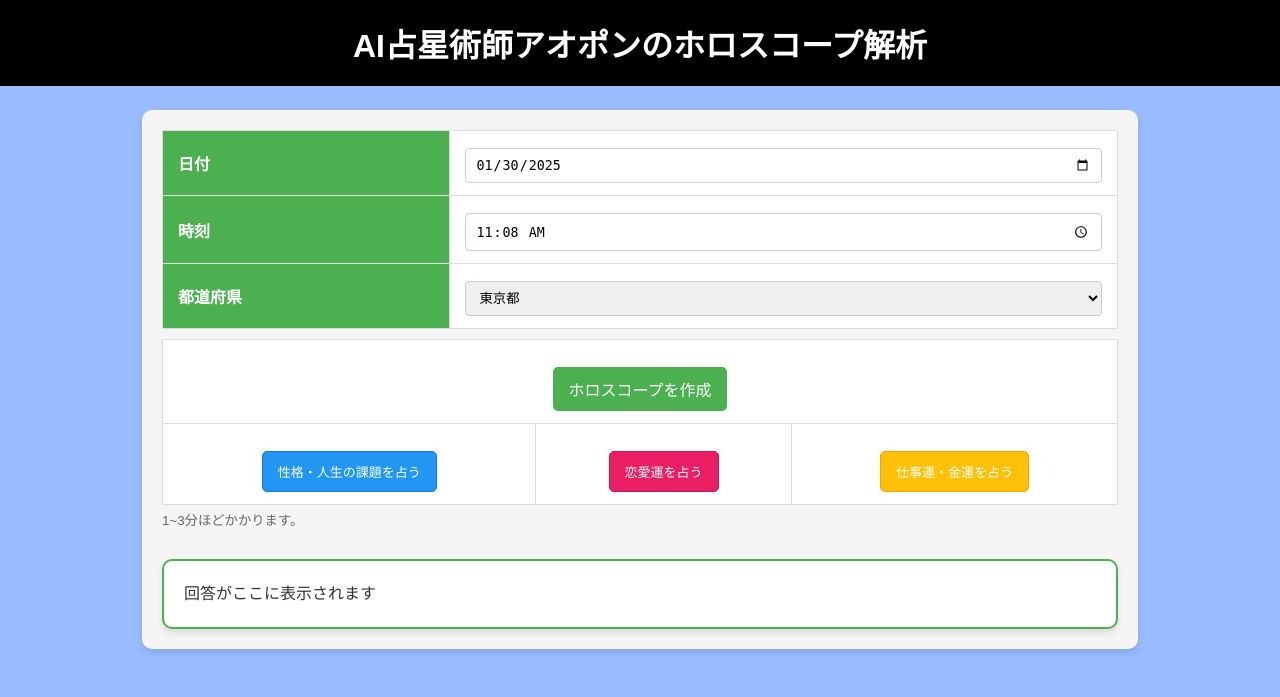
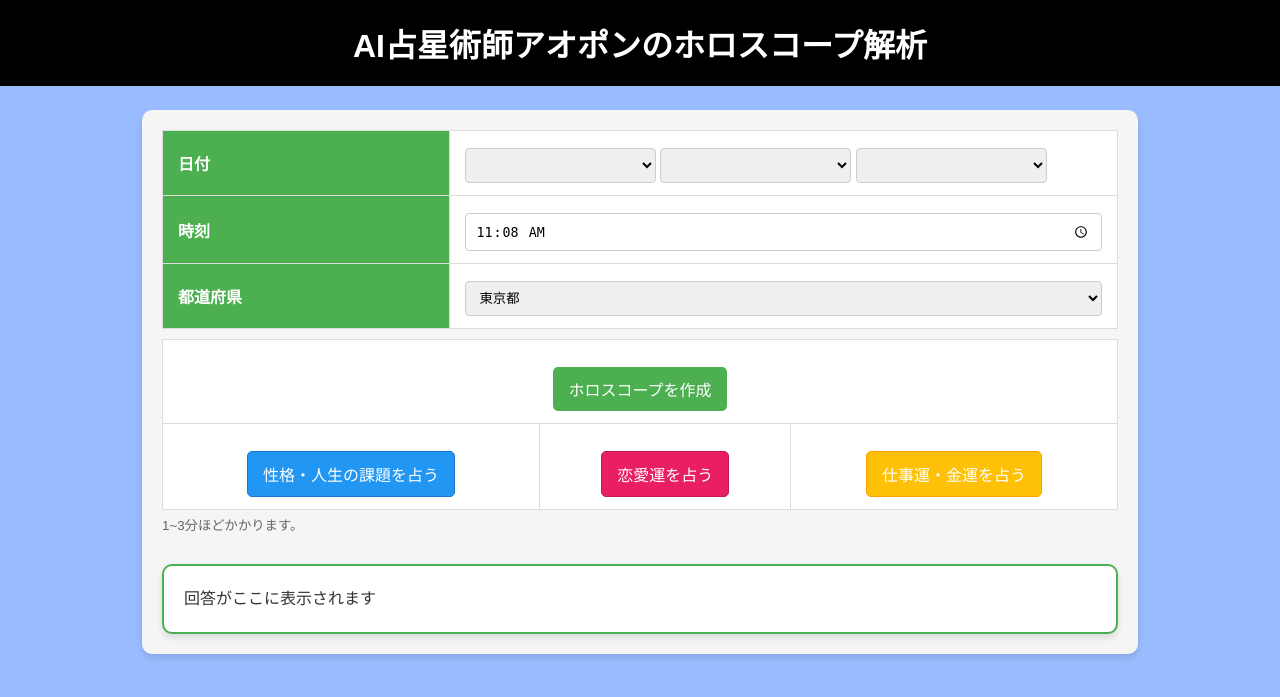
Before and after one commit to YutaAoyagi2018/aihoroscope, a Django app: template horoscope_app/templates/horoscope_app/index.html in a window 1280 px wide. Shown: the top 697 px of the page. Run offline with Django 5.2, Linux system fonts and the light colour scheme; the template is opened without the code that fills it: most values are stand-ins (such as "Sample title", 1, 10 or a date in 2020); some libraries are stand-ins or nearby versions.

Commit message:
日付選択修正

```diff
--- a/aihoroscope/settings.py
+++ b/aihoroscope/settings.py
@@ -27,7 +27,7 @@ SECRET_KEY = 'django-insecure-7*+2g^2tr48q6fl!z8&6%)gwq90usyk#t@#0isz=t*9jpez^(z
 # SECURITY WARNING: don't run with debug turned on in production!
 DEBUG = True
 
-ALLOWED_HOSTS = ["aihoroscope.onrender.com"]
+ALLOWED_HOSTS = ["aihoroscope.onrender.com",'localhost']
 
 
 # Application definition
--- a/horoscope_app/templates/horoscope_app/index.html
+++ b/horoscope_app/templates/horoscope_app/index.html
@@ -217,10 +217,19 @@
         }
 
         /* セレクトボックスやインプットのスタイル */
-        #horoscope-form input[type="date"],
         #horoscope-form input[type="time"],
         #horoscope-form select {
             width: 100%;
+            padding: 8px 10px;
+            margin-top: 5px;
+            border: 1px solid #ccc;
+            border-radius: 4px;
+        }
+        /* セレクトボックスやインプットのスタイル */
+        #horoscope-form select[name="year"],
+        #horoscope-form select[name="month"],
+        #horoscope-form select[name="day"] {
+            width: 30%;
             padding: 8px 10px;
             margin-top: 5px;
             border: 1px solid #ccc;
@@ -450,7 +459,27 @@
                                     <tr>
                                         <th>日付</th>
                                         <td>
-                                            <input type="date" id="date-input" name="date" required min="1900-01-01" max="2100-12-31">
+                                            <!-- <input type="date" id="date-input" name="date" required min="1900-01-01" max="2100-12-31"> -->
+                                            <!-- <input type="number" id="year-input" name="year" required > -->
+                                            <select name="year" id="year-select">
+                                                {% for year in years %}
+                                                    <option value="{{ year }}">{{ year }}</option>
+                                                {% endfor %}
+                                            </select>
+
+                                            <select name="month" id="month-select">
+                                                {% for month in months %}
+                                                    <option value="{{ month }}">{{ month }}</option>
+                                                {% endfor %}
+                                            </select>
+
+                                            <select name="day" id="day-select">
+                                                {% for day in days %}
+                                                    <option value="{{ day }}">{{ day }}</option>
+                                                {% endfor %}
+                                            </select>
+                                            <!-- <input type="number" id="month-input" name="month" required >
+                                            <input type="number" id="day-input" name="day" required > -->
                                         </td>
                                     </tr>
                                     <tr>
@@ -538,17 +567,17 @@
                                 <!-- 解析するボタン -->
                                 <tr>
                                     <td style="text-align: center;">
-                                        <button type="submit" id="submit-button1" style="font-size: small;">性格・人生の課題を占う</button>
+                                        <button type="submit" id="submit-button1">性格・人生の課題を占う</button>
                                         <div id="spinner1" class="spinner" style="display: none;"></div>
                                     </td>
 
                                     <td style="text-align: center;">
-                                        <button type="submit" id="submit-button2" style="font-size: small;">恋愛運を占う</button>
+                                        <button type="submit" id="submit-button2">恋愛運を占う</button>
                                         <div id="spinner2" class="spinner" style="display: none;"></div>
                                     </td>
 
                                     <td style="text-align: center;">
-                                        <button type="submit" id="submit-button3" style="font-size: small;">仕事運・金運を占う</button>
+                                        <button type="submit" id="submit-button3">仕事運・金運を占う</button>
                                         <div id="spinner3" class="spinner" style="display: none;"></div>
                                     </td>
                                 </tr>
@@ -633,21 +662,31 @@
     <!-- 既存のスクリプトにクッキー保存機能を統合 -->
     <script>
         document.addEventListener('DOMContentLoaded', () => {
-            const dateInput = document.querySelector('input[name="date"]');
+            const yearSelect = document.getElementById('year-select');
+            const monthSelect = document.getElementById('month-select');
+            const daySelect = document.getElementById('day-select');
             const timeInput = document.querySelector('input[name="time"]');
             const prefectureSelect = document.getElementById('prefecture');
 
             // クッキーから値を取得
-            const savedDate = getCookie('horoscope_date');
+            const savedYear = getCookie('horoscope_year');
+            const savedMonth = getCookie('horoscope_month');
+            const savedDay = getCookie('horoscope_day');
             const savedTime = getCookie('horoscope_time');
             const savedPrefecture = getCookie('horoscope_prefecture');
 
-            console.log("クッキーから取得した値:", savedDate, savedTime, savedPrefecture); // デバッグ用
+            console.log("クッキーから取得した値:", savedYear , savedMonth , savedDay, savedTime, savedPrefecture); // デバッグ用
 
-            if (savedDate && savedTime && savedPrefecture) {
-                // 日付を設定（フォーマット: YYYY-MM-DD）
-                if (dateInput) {
-                    dateInput.value = savedDate;
+            if (savedYear && savedMonth && savedDay && savedTime && savedPrefecture) {
+                // 日付を設定
+                if (yearSelect) {
+                    yearSelect.value = savedYear;
+                }
+                if (monthSelect) {
+                    monthSelect.value = savedMonth;
+                }
+                if (daySelect) {
+                    daySelect.value = savedDay;
                 }
 
                 // 時刻を設定（フォーマット: HH:MM）
@@ -680,8 +719,15 @@
                 const year = now.getFullYear();
                 const month = String(now.getMonth() + 1).padStart(2, '0');
                 const day = String(now.getDate()).padStart(2, '0');
-                if (dateInput) {
-                    dateInput.value = `${year}-${month}-${day}`;
+                // 日付を設定
+                if (yearSelect) {
+                    yearSelect.value = savedYear;
+                }
+                if (monthSelect) {
+                    monthSelect.value = savedMonth;
+                }
+                if (daySelect) {
+                    daySelect.value = savedDay;
                 }
 
                 // 時刻を HH:MM 形式で設定
@@ -711,20 +757,6 @@
         });
 
         // CSRF トークン取得関数
-        function getCookie(name) {
-            let cookieValue = null;
-            if (document.cookie && document.cookie !== '') {
-                const cookies = document.cookie.split(';');
-                for (let i = 0; i < cookies.length; i++) {
-                    const cookie = cookies[i].trim();
-                    if (cookie.substring(0, name.length + 1) === (name + '=')) {
-                        cookieValue = decodeURIComponent(cookie.substring(name.length + 1));
-                        break;
-                    }
-                }
-            }
-            return cookieValue;
-        }
         const csrftoken = getCookie('csrftoken');
 
         // 1) 「性格」ボタン (フォーム送信) の処理
@@ -746,7 +778,9 @@
         // クッキーに保存する関数
         function saveFormDataToCookies(formData) {
             const data = formDataToObject(formData);
-            setCookie('horoscope_date', data.date, 30); // 30日間有効
+            setCookie('horoscope_year', data.year, 30); // 30日間有効
+            setCookie('horoscope_month', data.month, 30); // 30日間有効
+            setCookie('horoscope_day', data.day, 30); // 30日間有効
             setCookie('horoscope_time', data.time, 30);
             setCookie('horoscope_prefecture', data.prefecture, 30);
         }
@@ -764,7 +798,10 @@
                 const data = formDataToObject(formData);
 
                 // 日付と時刻の分解
-                const [year, month, day] = data.date.split('-');
+                // const [year, month, day] = data.date.split('-');
+                const year = data.year;
+                const month = data.month;
+                const day = data.day;
                 const [hour, minute] = data.time.split(':');
 
                 // 送信データの組み立て
@@ -843,7 +880,10 @@
             });
 
             // date と time を分解
-            const [year, month, day] = data.date.split('-');
+            // const [year, month, day] = data.date.split('-');
+            const year = data.year;
+            const month = data.month;
+            const day = data.day;
             const [hour, minute] = data.time.split(':');
 
             // 必要なパラメータを新たに作成
@@ -876,59 +916,6 @@
                 alert(err.message);
             }
         });
-    </script>
-    <script>
-        document.addEventListener('DOMContentLoaded', function() {
-        const form = document.getElementById('horoscope-form');
-        const dateInput = document.getElementById('date-input');
-        const errorMessage = document.getElementById('error-message');
-
-        // 最小・最大日付を設定
-        const minDate = new Date('1900-01-01');
-        const maxDate = new Date('2100-12-31');
-
-        form.addEventListener('submit', function(event) {
-            const inputDate = new Date(dateInput.value);
-
-            // 日付が有効かどうかチェック
-            if (isNaN(inputDate.getTime())) {
-                event.preventDefault();
-                errorMessage.textContent = '有効な日付を入力してください。';
-                errorMessage.style.display = 'block';
-                return;
-            }
-
-            // 範囲内かチェック
-            if (inputDate < minDate || inputDate > maxDate) {
-                event.preventDefault();
-                errorMessage.textContent = '日付は1900年1月1日から2100年12月31日までの範囲で選択してください。';
-                errorMessage.style.display = 'block';
-                return;
-            }
-
-            // エラーメッセージを非表示に
-            errorMessage.style.display = 'none';
-        });
-
-        // リアルタイムでのバリデーション（オプション）
-        dateInput.addEventListener('input', function() {
-            const inputDate = new Date(dateInput.value);
-
-            if (isNaN(inputDate.getTime())) {
-                errorMessage.textContent = '有効な日付を入力してください。';
-                errorMessage.style.display = 'block';
-                return;
-            }
-
-            if (inputDate < minDate || inputDate > maxDate) {
-                errorMessage.textContent = '日付は1900年1月1日から2100年12月31日までの範囲で選択してください。';
-                errorMessage.style.display = 'block';
-                return;
-            }
-
-            errorMessage.style.display = 'none';
-        });
-    });
     </script>
     <script>
         /**
--- a/horoscope_app/views.py
+++ b/horoscope_app/views.py
@@ -20,7 +20,10 @@ def index(request):
     トップページ(index.html)を返すビュー。
     ユーザがここでフォームに出生データを入力する。
     """
-    return render(request, 'horoscope_app/index.html')
+    years = range(1900, 2100)
+    months = range(1, 13)
+    days = range(1, 32)
+    return render(request, 'horoscope_app/index.html', {'years': years, 'months': months, 'days': days})
 
 
 
```
